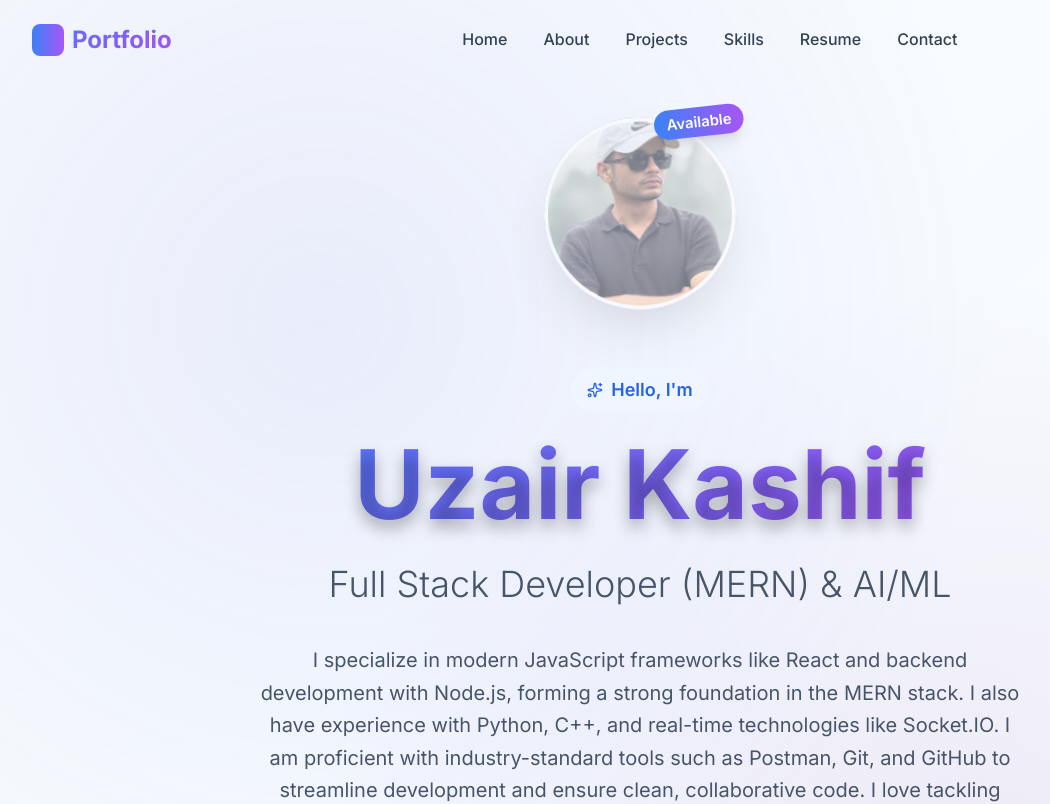
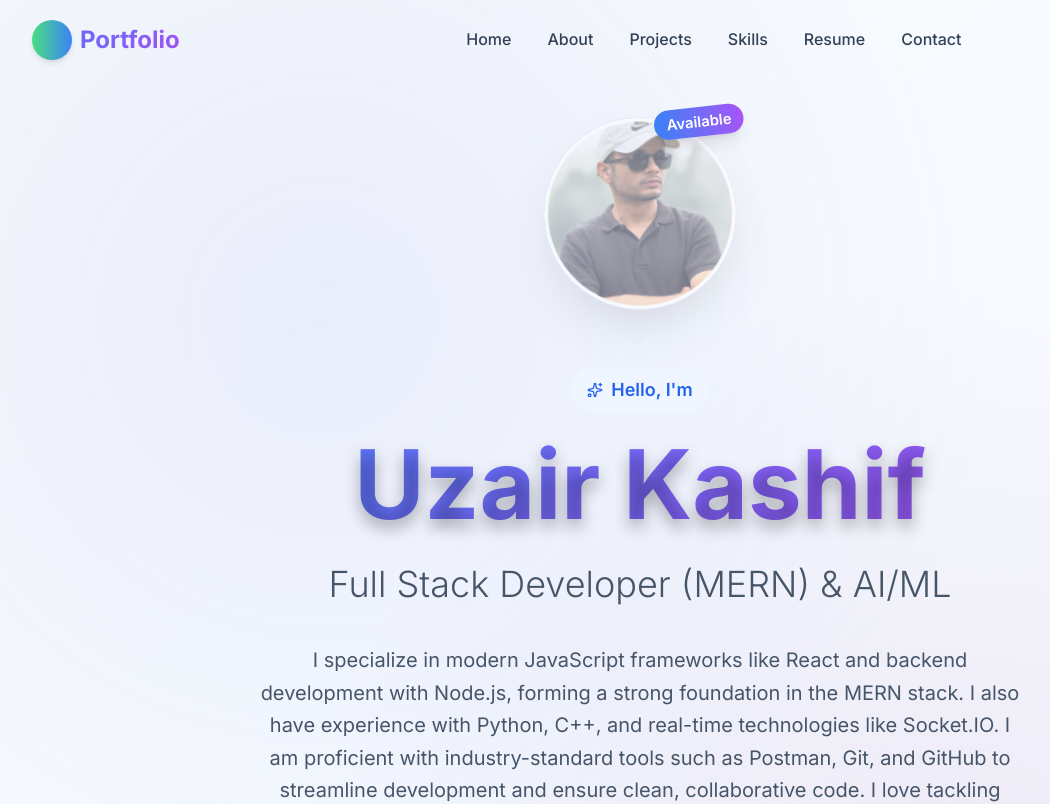
Before and after one commit to Ukzzz/Protfolio-Website, a React (Create React App) app in the folder FrontEnd/: page / in a window 1280 px wide. Shown: the top 804 px of the page, without its empty margins (0-1050 px from the left). Built offline with nearby package versions, Linux system fonts and the light colour scheme.

Commit message:
Update Navigation.tsx

```diff
--- a/FrontEnd/src/components/Navigation.tsx
+++ b/FrontEnd/src/components/Navigation.tsx
@@ -52,7 +52,7 @@ const Navigation: React.FC = () => {
               whileTap={{ scale: 0.95 }}
             >
               <a href="#home" onClick={() => handleNavClick('#home')} className="flex items-center gap-2">
-                <div className="w-8 h-8 bg-gradient-to-r from-blue-500 to-purple-500 rounded-lg flex items-center justify-center text-white font-bold text-sm">
+                <div className="w-10 h-10 bg-gradient-to-r from-green-400 to-blue-500 rounded-full flex items-center justify-center text-white font-semibold text-sm shadow-md hover:scale-105 transition-transform">
                   AD
                 </div>
                 <span className="hidden sm:block">Portfolio</span>
```
